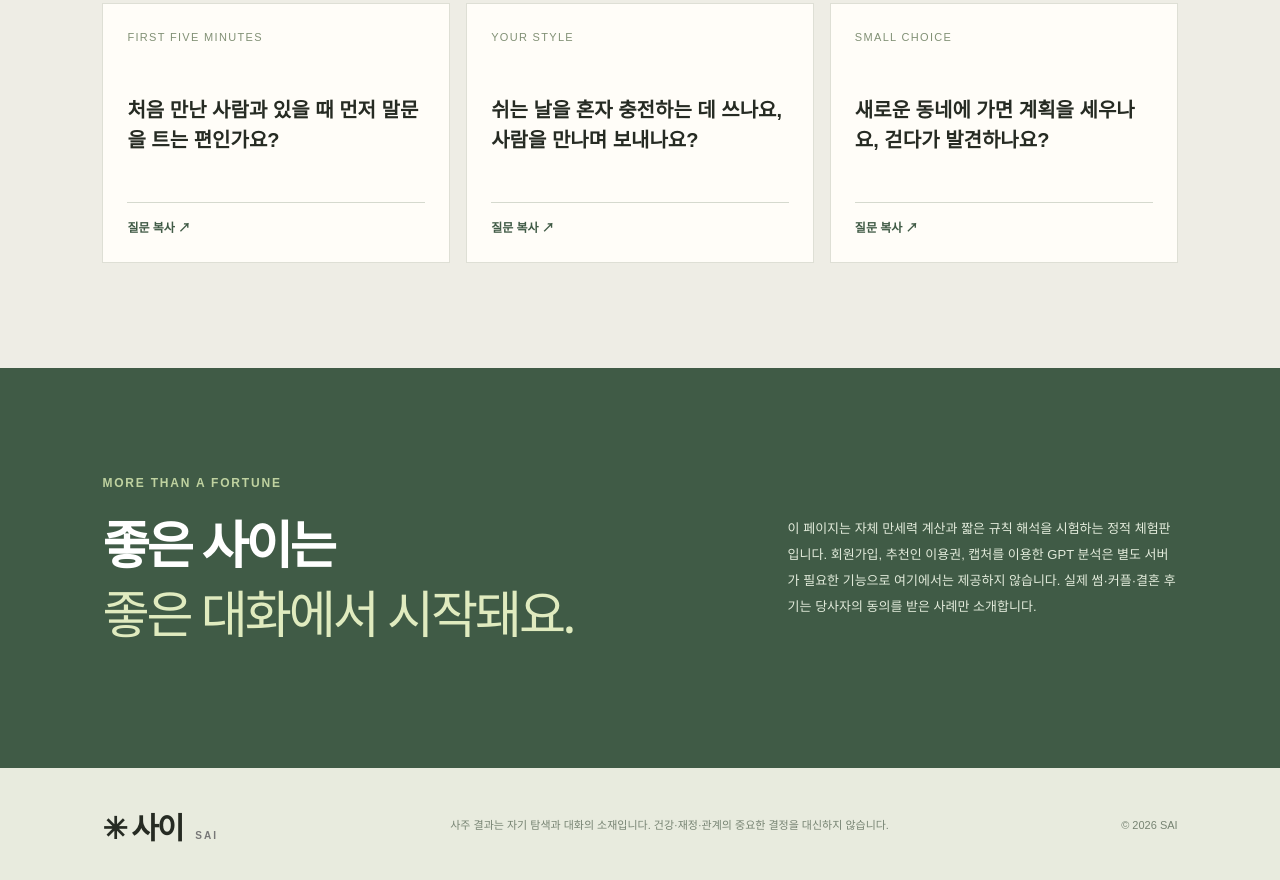
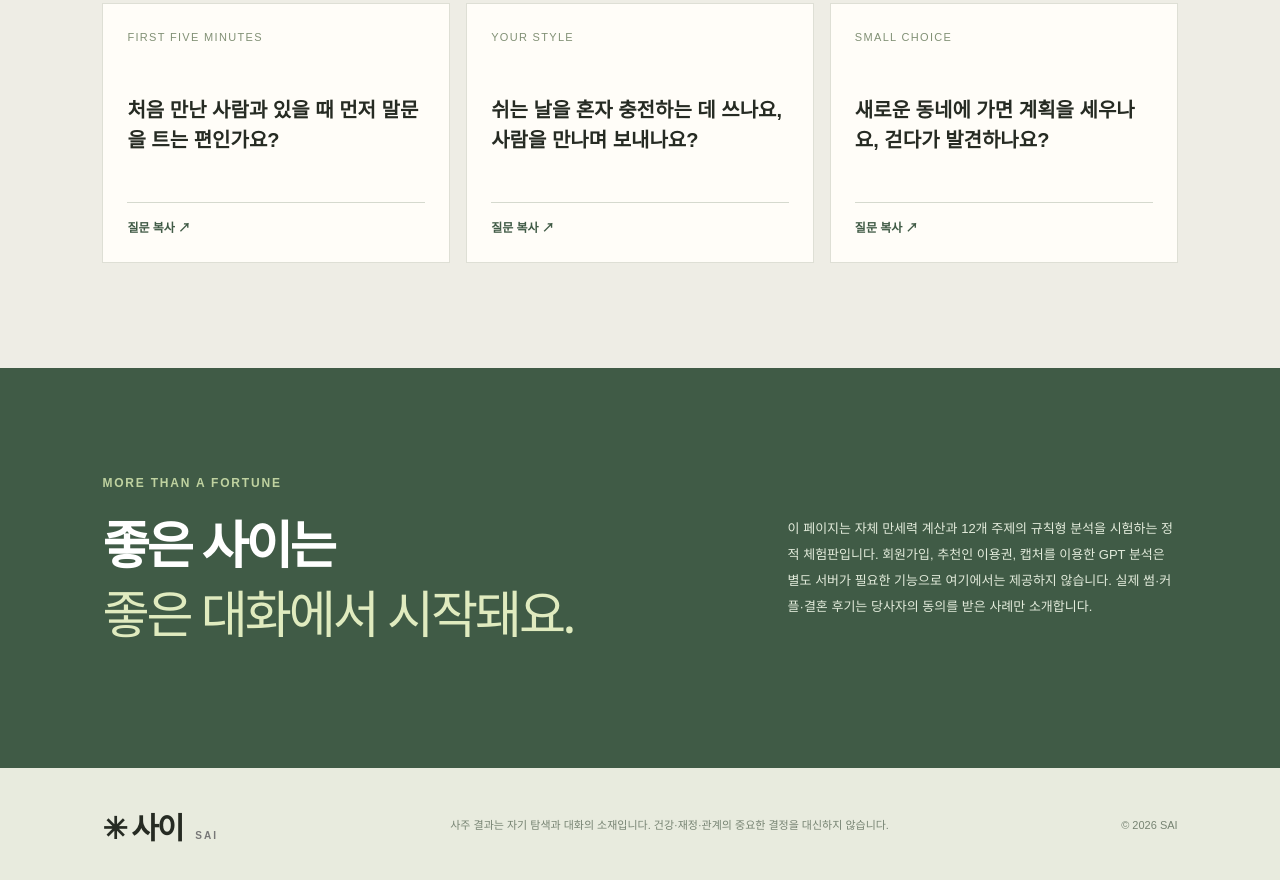
Before and after one commit to tns7gus-tech/Saju, a website: page index.html in a window 1280 px wide. Shown: the part 2100-2980 px from the top of the page. Drawn offline with Linux system fonts and the light colour scheme.

Commit message:
Refine rule based reading (index.html)

```diff
--- a/index.html
+++ b/index.html
@@ -9,7 +9,7 @@
 <section id="output" class="output" hidden><div class="output-top"><span class="kicker">YOUR STORY</span><h2>계산된 만세력</h2><p id="chartMeta"></p></div><div class="pillars" id="pillars"></div><div class="chart-detail"><p id="elements"></p><p id="luck"></p><p id="warnings"></p></div><button id="savePng" class="save" type="button">만세력 이미지 PNG로 저장 ↗</button><div class="report-intro"><span class="kicker">RULE BASED READING</span><h2>나의 사주 분석</h2><p>아래 결과는 계산된 간지와 명시된 명리 규칙을 연결한 기본 분석입니다. 사건이나 금액을 맞히는 예언은 제공하지 않으며, 출생시각이 없으면 시주에 의존하는 분석을 생략합니다.</p></div><div id="report" class="report"></div><article class="reading"><h3>오늘 꺼내 볼 질문</h3><p id="question"></p></article></section>
 </section>
 <section id="questions" class="section question-section"><div class="section-head"><span class="kicker">02 · 대화의 시작</span><h2>말문이 막힐 때,<br><em>이 질문부터.</em></h2><p>처음 만난 사람의 미래를 판정하기보다 서로 답할 수 있는 이야기에서 시작하세요.</p></div><div class="question-grid"><article><span>FIRST FIVE MINUTES</span><h3>처음 만난 사람과 있을 때 먼저 말문을 트는 편인가요?</h3><button data-question="처음 만난 사람과 있을 때 먼저 말문을 트는 편인가요?">질문 복사 ↗</button></article><article><span>YOUR STYLE</span><h3>쉬는 날을 혼자 충전하는 데 쓰나요, 사람을 만나며 보내나요?</h3><button data-question="쉬는 날을 혼자 충전하는 데 쓰나요, 사람을 만나며 보내나요?">질문 복사 ↗</button></article><article><span>SMALL CHOICE</span><h3>새로운 동네에 가면 계획을 세우나요, 걷다가 발견하나요?</h3><button data-question="새로운 동네에 가면 계획을 세우나요, 걷다가 발견하나요?">질문 복사 ↗</button></article></div></section>
-<section id="about" class="about"><div><span class="kicker">MORE THAN A FORTUNE</span><h2>좋은 사이는<br><em>좋은 대화에서 시작돼요.</em></h2></div><p>이 페이지는 자체 만세력 계산과 짧은 규칙 해석을 시험하는 정적 체험판입니다. 회원가입, 추천인 이용권, 캡처를 이용한 GPT 분석은 별도 서버가 필요한 기능으로 여기에서는 제공하지 않습니다. 실제 썸·커플·결혼 후기는 당사자의 동의를 받은 사례만 소개합니다.</p></section>
+<section id="about" class="about"><div><span class="kicker">MORE THAN A FORTUNE</span><h2>좋은 사이는<br><em>좋은 대화에서 시작돼요.</em></h2></div><p>이 페이지는 자체 만세력 계산과 12개 주제의 규칙형 분석을 시험하는 정적 체험판입니다. 회원가입, 추천인 이용권, 캡처를 이용한 GPT 분석은 별도 서버가 필요한 기능으로 여기에서는 제공하지 않습니다. 실제 썸·커플·결혼 후기는 당사자의 동의를 받은 사례만 소개합니다.</p></section>
 </main><footer><span class="brand">✳ 사이 <small>SAI</small></span><p>사주 결과는 자기 탐색과 대화의 소재입니다. 건강·재정·관계의 중요한 결정을 대신하지 않습니다.</p><span>© 2026 SAI</span></footer>
 <script src="https://unpkg.com/lunar-javascript@1.7.7/lunar.js" defer></script><script src="./reading-rules.js" defer></script><script src="./pages.js" defer></script>
 </body></html>
```
